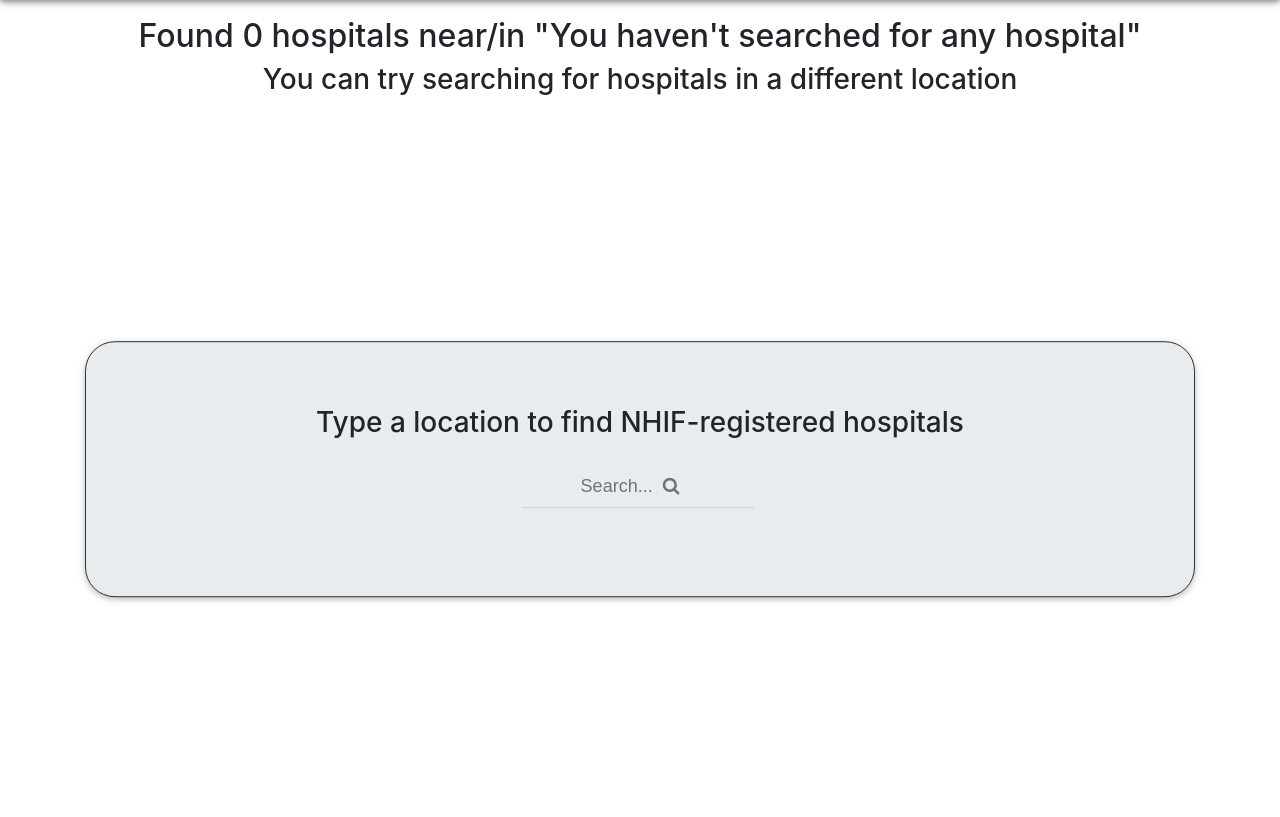
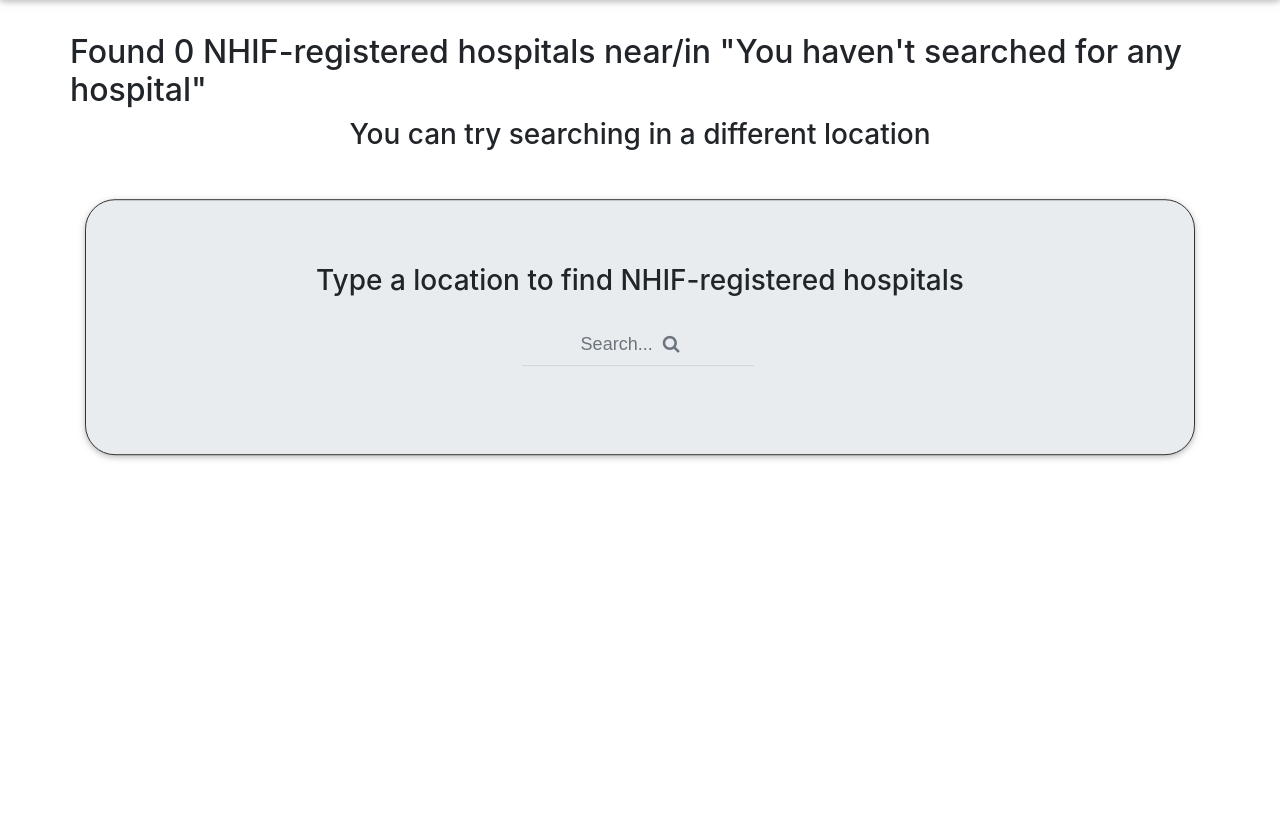
Before and after one commit to rknyra/NHIF-Hospitals-Near-Me, a Django app: page /search-hospitals/ in a window 1280 px wide. Shown: the part 66-883 px from the top of the page. After the commit the page ends 526 px from the top, so only its background shows below. Run offline with Django 3.2, Linux system fonts and the light colour scheme; some libraries are stand-ins or nearby versions.

Commit message:
reduce whitespace on the search results and hospital review pages to give the pages a neater look

```diff
--- a/nhif_hnm_app/templates/hnm_pages/hospital_reviews.html
+++ b/nhif_hnm_app/templates/hnm_pages/hospital_reviews.html
@@ -26,7 +26,7 @@
                             <div class="collapse" id="{{ hospital.id }}">
 
                             {% for review in hospital.review_set.all %}
-                                <p> <img class="rounded" src="/static/images/comentingAvatar3.jpeg" style="width:15px; height:20px;"> {{ review.user }} said: {{ review.reviews }} <br>
+                                <p> <img class="rounded" src="/static/images/comentingAvatar3.jpeg" style="width:15px; height:20px;"> <strong> {{ review.user }}:</strong> {{ review.reviews }} <br>
                                  </p>
 
                             {% endfor %}
--- a/nhif_hnm_app/templates/hnm_pages/search_results.html
+++ b/nhif_hnm_app/templates/hnm_pages/search_results.html
@@ -5,16 +5,31 @@
 {% block content %}
 {{ block.super }}
 
-<div class="container search">
+<div class="container">
 
-     <div class="row searchResults justify-content-center">
+     <div class="row justify-content-center" style="padding-top:4vh;">
         {% if searched_hospitals %}
-            <h2>Found {{ searched_hospitals |length }} hospital(s) near/in "{{message}}"</h2>
+            <h2>Found {{ searched_hospitals |length }} NHIF-registered hospital(s) near/in "{{message}}"</h2>
         {% else %}
-            <h2 >  Found 0 hospitals near/in "{{message}}" </h2>
-            <h3> You can try searching for hospitals in a different location </h3>
-            {% include 'hnm_pages/find_hospitals.html' %}
+            <h2 >  Found 0 NHIF-registered hospitals near/in "{{message}}" </h2>
+            <h3> You can try searching in a different location </h3>
 
+            <!-- ====== search form ================ -->
+            <div class="container" style="padding-top:3vh;">
+                <div class="jumbotron jumbotron-fluid vcenter">
+                    <div class="row d-block text-center">
+
+                        <h3> Type a location to find NHIF-registered hospitals</h3>
+
+                        <div class="md-form active-cyan active-cyan-2 mb-3 d-flex justify-content-center">
+                            <form action="{% url 'search_hospitals' %}" class="form-inline searchForm">
+                                <input class="form-control mr-lg-1" name="search" type="search" placeholder="Search...  &#xF002;" style="font-family:Arial, FontAwesome;" aria-label="Search">
+                            </form>
+                        </div>
+                    </div>
+                </div>
+            </div>
+            <!-- ======== end of search form ====-->
         {% endif %}
     </div> <!-- end of first row -->
 
@@ -39,7 +54,8 @@
                             <div class="collapse" id="{{ hospital.id }}">
 
                             {% for review in hospital.review_set.all %}
-                                <p> {{ review.reviews }} reviewed by: {{ review.user }} </p>
+                                 <p> <img class="rounded" src="/static/images/comentingAvatar3.jpeg" style="width:15px; height:20px;"> <strong> {{ review.user }}: </strong> {{ review.reviews }} <br>
+                                 </p>
 
                             {% endfor %}
                             </div>
--- a/static/css/custom.css
+++ b/static/css/custom.css
@@ -44,9 +44,7 @@ body {
     color: yellow;
     text-decoration: solid underline gold;
     background-color: black;
-
 }
-
 
 .nhifLink {
     color: rgb(12, 12, 12);
@@ -71,6 +69,7 @@ body {
     text-align:center;
     font-size: large;
  }
+
  .reviews, .search, .login {
     padding-top: 1rem;
  }
```
